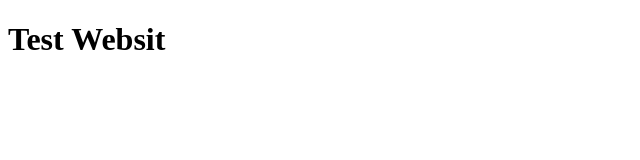
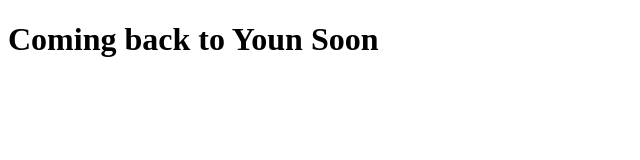
Before and after one commit to devsapariya94/devsapariya94.github.io, a plain HTML site: page index.html in a window 1280 px wide. Shown: the whole page, without its empty margins (0-640 px from the left). Drawn offline with Linux system fonts and the light colour scheme.

Commit message:
Update index.html

```diff
--- a/index.html
+++ b/index.html
@@ -7,6 +7,6 @@
     <title>Test</title>
 </head>
 <body>
-    <h1>Test Websit</h1>
+    <h1>Coming back to Youn Soon</h1>
 </body>
 </html>
```
